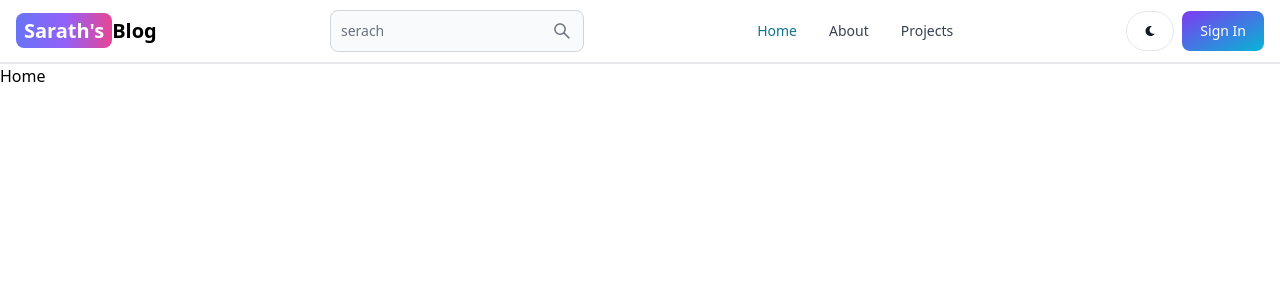
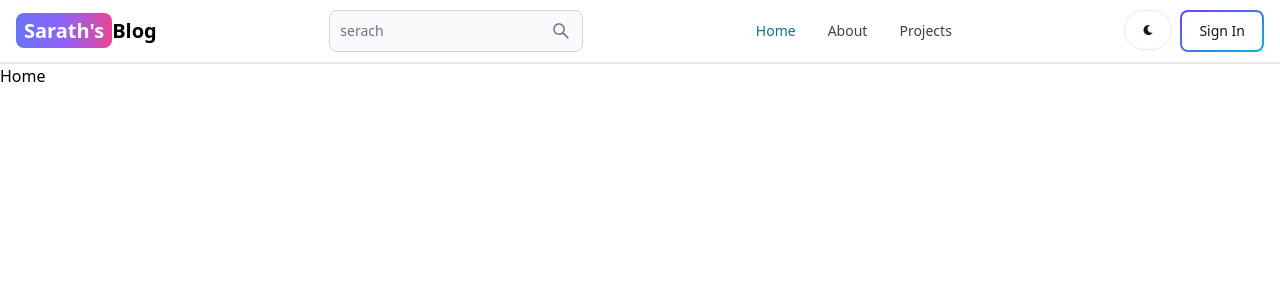
Before and after one commit to Sarath-Kumar-K/Mern-Blog, a React (Vite) app in the folder client/: page / in a window 1280 px wide. Shown: the top 300 px of the page. Built offline with nearby package versions, Linux system fonts and the light colour scheme.

Commit message:
completed header section

```diff
--- a/client/src/components/Header.jsx
+++ b/client/src/components/Header.jsx
@@ -27,7 +27,7 @@
           <FaMoon />
         </Button>
         <Link to="/signin">
-          <Button gradientDuoTone='purpleToBlue' className="">Sign In</Button>
+          <Button gradientDuoTone='purpleToBlue' outline>Sign In</Button>
         </Link>
         <Navbar.Toggle />
       </div>
```
